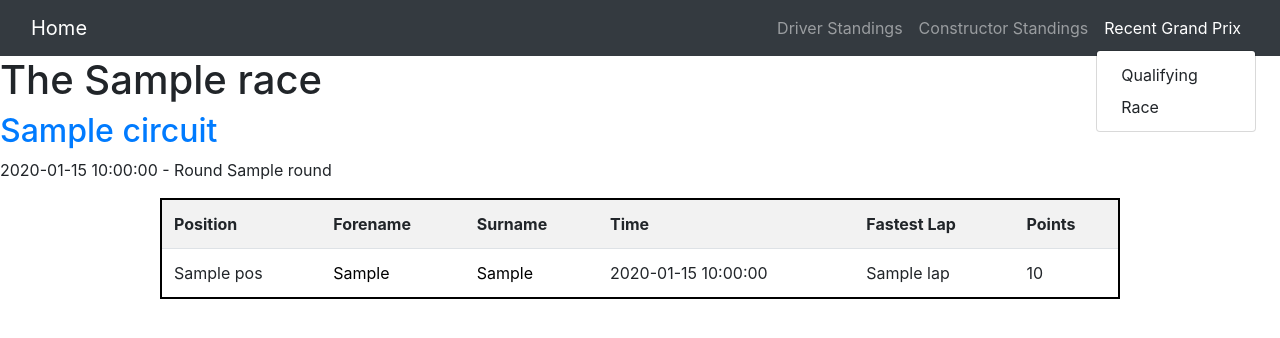
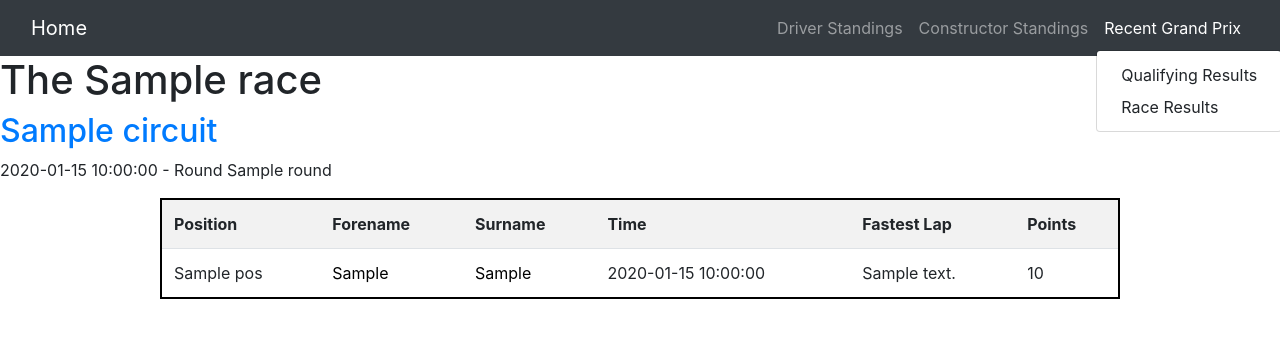
Before and after one commit to jaykybert/F1STATS, a Flask app: template F1STATS/templates/last_race.html in a window 1280 px wide, after a click on "Recent Grand Prix". Shown: the top 338 px of the page. Run offline with Flask 2, Linux system fonts and the light colour scheme; the template is opened without the code that fills it: most values are stand-ins (such as "Sample title", 1, 10 or a date in 2020); some libraries are stand-ins or nearby versions.

Commit message:
Laptimes are now returned as text as well as in seconds.

```diff
--- a/F1STATS/app.py
+++ b/F1STATS/app.py
@@ -27,16 +27,15 @@ def constructor_standings():
 @app.route('/last-race')
 def last_race():
     r = last_grand_prix.last_race_results()
-
-    #fastest_lap = max(r, key=lambda k: r[k]['Driver']['lap'])
-    #print(fastest_lap)
-    return render_template('last_race.html', results=r)
+    f_lap = fastest_lap(r)
+    return render_template('last_race.html', results=r, f_lap=f_lap)
 
 
 @app.route('/last-qualifying')
 @app.route('/last-quali')
 def last_qualifying():
     q = last_grand_prix.last_quali_results()
+
     return render_template('last_quali.html', results=q)
 
 
@@ -45,5 +44,16 @@ def invalid_page(error):
     return render_template('invalid_page.html', error=error)
 
 
+def fastest_lap(race_results):
+    best_lap = 10000  # Placeholder.
+    for lap in race_results['Driver']:
+        lap_time = lap['bestLap']['secs']
+
+        if lap_time < best_lap:
+            best_lap = lap_time
+
+    return best_lap
+
+
 if __name__ == '__main__':
     app.run()
--- a/F1STATS/templates/last_quali.html
+++ b/F1STATS/templates/last_quali.html
@@ -23,8 +23,8 @@
                     <td>{{ d['pos'] }}</td>
                     <td><a href="{{ d['url'] }}">{{ d['fn'] }}</a></td>
                     <td><a href="{{ d['url'] }}">{{ d['ln'] }}</a></td>
-                    <td>{{ d['q1'] }}</td>
-                    <td>{{ d['q2'] }}</td>
+                    <td>{{ d['q1']['text'] }}</td>
+                    <td>{{ d['q2']['text'] }}</td>
 
                     {% if d['q2d'] != '' %}
                         {% if d['q2d'] >= 0 %}
@@ -36,7 +36,7 @@
                         <td></td>
                     {% endif %}
 
-                    <td>{{ d['q3'] }}</td>
+                    <td>{{ d['q3']['text'] }}</td>
 
                     {% if d['q3d'] != '' %}
                         {% if d['q3d'] >= 0 %}
--- a/F1STATS/templates/last_race.html
+++ b/F1STATS/templates/last_race.html
@@ -22,7 +22,13 @@
                     <td><a href="{{ d['url'] }}">{{ d['fn'] }}</a></td>
                     <td><a href="{{ d['url'] }}">{{ d['ln'] }}</a></td>
                     <td>{{ d['time'] }}</td>
-                    <td>{{ d['lap'] }}</td>
+
+                    {% if d['bestLap']['secs'] == f_lap %}
+                        <td style="color: #9530D3">{{ d['bestLap']['text'] }}</td>
+                    {% else %}
+                        <td>{{ d['bestLap']['text'] }}</td>
+                    {% endif %}
+
                     <td>{{ d['points'] }}</td>
                 </tr>
             {% endfor %}
--- a/F1STATS/templates/layout.html
+++ b/F1STATS/templates/layout.html
@@ -38,8 +38,8 @@
                     <li class="nav-item dropdown">
                         <a class="nav-link dropdown toggle" id="navbarDropdownMenuLink" data-toggle="dropdown" aria-haspopup="true" aria-expanded="false">Recent Grand Prix</a>
                         <div class="dropdown-menu" aria-labelledby="navbarDropdownMenuLink">
-                            <a class="dropdown-item" href="{{ url_for('last_qualifying') }}">Qualifying</a>
-                            <a class="dropdown-item" href="{{ url_for('last_race') }}">Race</a>
+                            <a class="dropdown-item" href="{{ url_for('last_qualifying') }}">Qualifying Results</a>
+                            <a class="dropdown-item" href="{{ url_for('last_race') }}">Race Results</a>
                         </div>
                     </li>
 
```
Also changed, not shown: F1STATS/last_grand_prix.py (+16 -7 lines).
